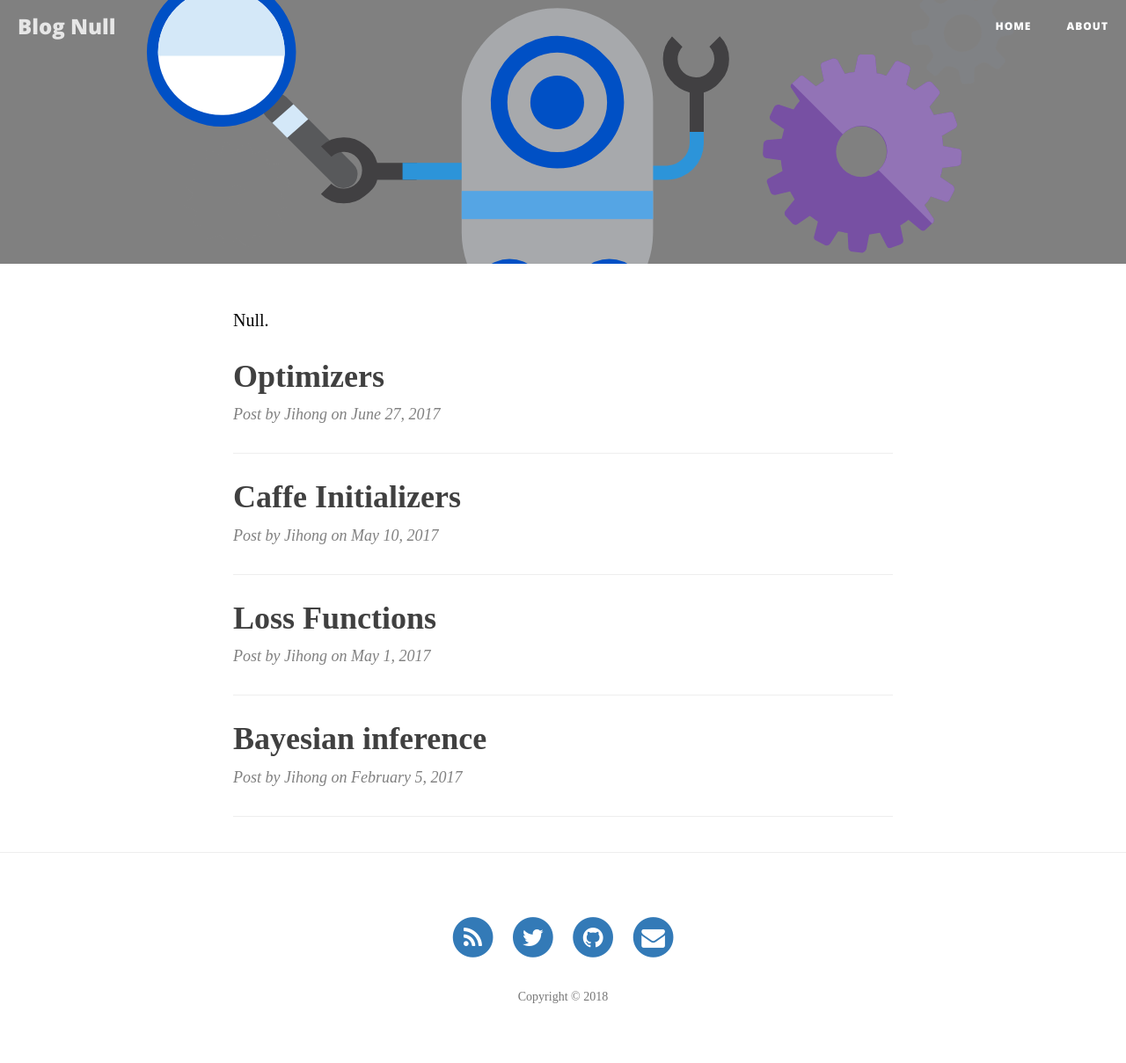
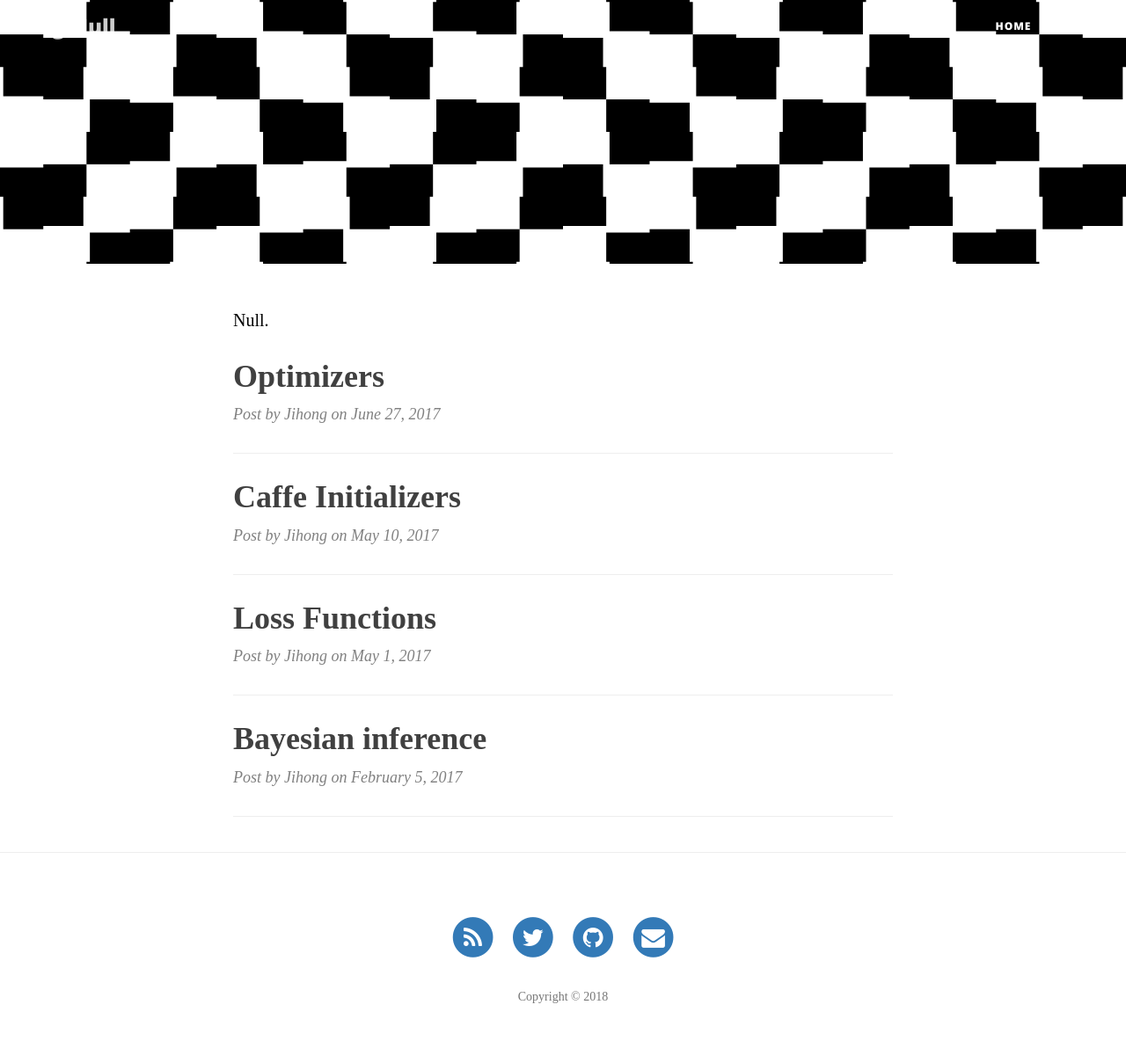
Before and after one commit to JihongJu/jihongju.github.io, a Jekyll site: the page built from index.html, in a window 1280 px wide. Shown: the whole page at 88% size. Built offline with Jekyll 4.4.1, drawn with Linux system fonts in a browser that asks for light colours; nearby versions of some CDN libraries; the list of posts is cut into pages by our own code.

Commit message:
new header images

```diff
--- a/_config.yml
+++ b/_config.yml
@@ -14,7 +14,7 @@
 # You can create any custom variable you would like, and they will be accessible
 # in the templates via {{ site.myvariable }}.
 title: "Blog Null"
-header-img: "img/bot-framework-overview-concepts.svg"
+header-img: "img/Optical-illusion-checkerboard-bw.svg"
 email: daniel.jihongju@gmail.com
 description: > # this means to ignore newlines until "baseurl:"
     "Null".
@@ -33,7 +33,7 @@ markdown: kramdown
 highlighter: rouge
 permalink: pretty
 paginate: 5
-gems:
+plugins:
   - jekyll-feed
   - jekyll-paginate
 sass:
```
Also changed, not shown: img/Grid_illusie.gif (added), img/Optical-illusion-checkerboard-bw.svg (added).
